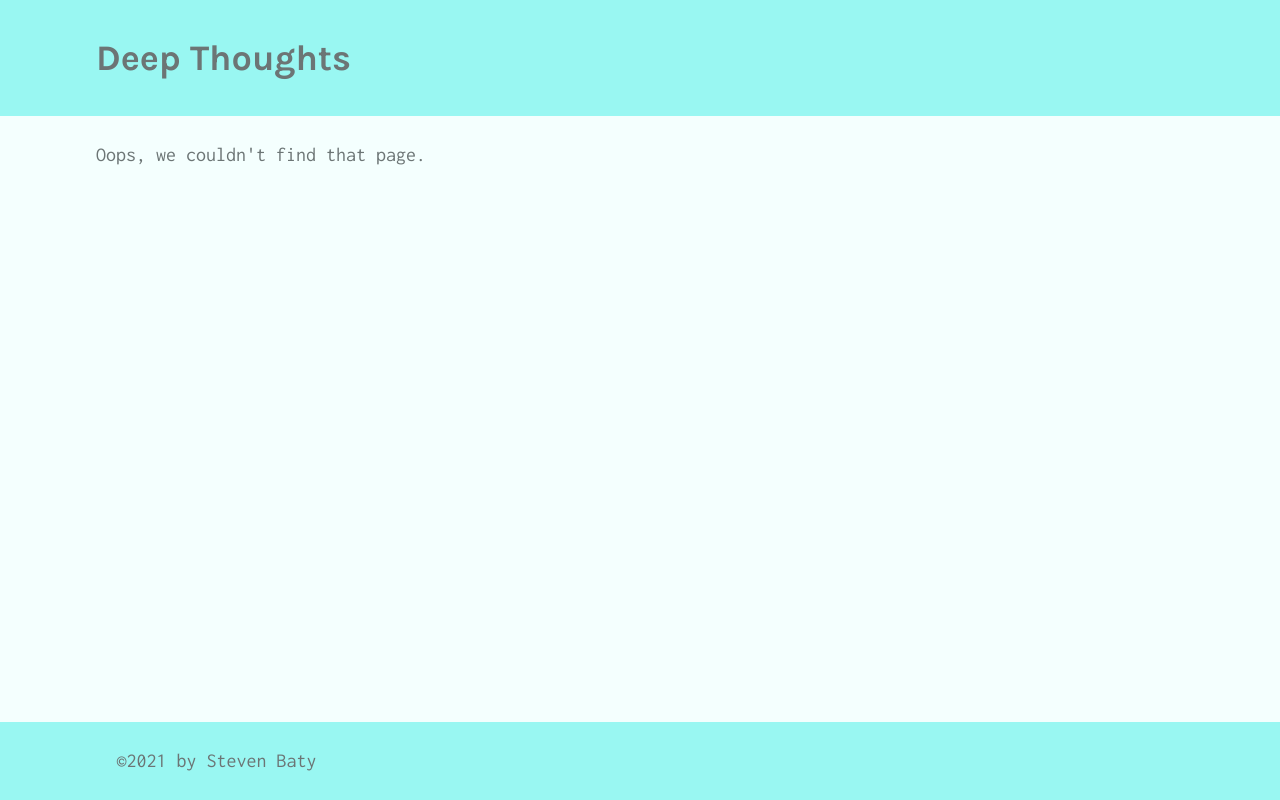
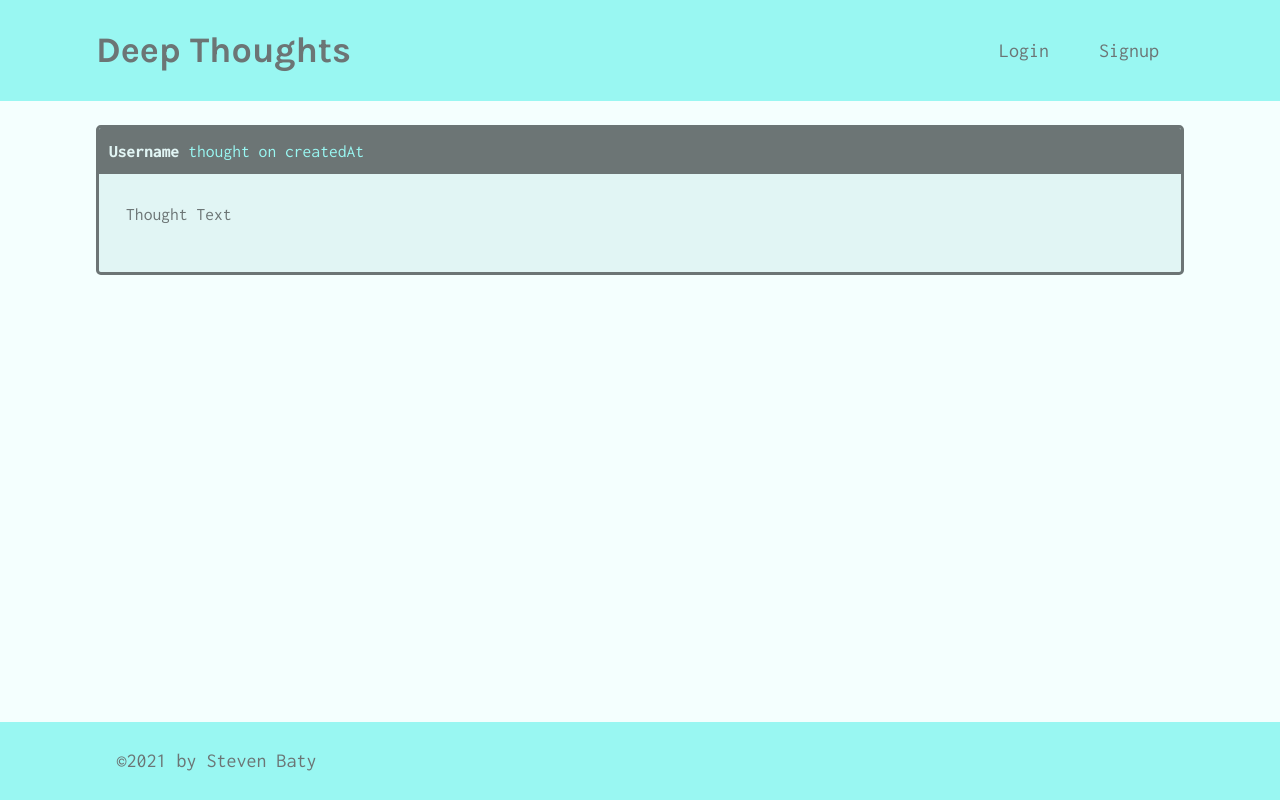
Before and after one commit to batysteven/deep-thoughts, a React (Create React App) app in the folder client/: page /thought/1 in a window 1280 px wide. Built offline with nearby package versions, Linux system fonts and the light colour scheme.

Commit message:
import link and add to Header/index.js for /, /login, /signup.. import link to ThoughtList/index.js.. import useParams in SingleThought.js.. Updated App.js route for Profile and SingleTHought

```diff
--- a/client/src/App.js
+++ b/client/src/App.js
@@ -29,8 +29,8 @@
               <Route exact path="/" component={Home} />
               <Route exact path="/login" component={Login} />
               <Route exact path="/signup" component={Signup} />
-              <Route exact path="/profile" component={Profile} />
-              <Route exact path="/thought" component={SingleThought} />
+              <Route exact path="/profile/:username?" component={Profile} />
+              <Route exact path="/thought/:id" component={SingleThought} />
 
               <Route component={NoMatch} />
             </Switch>
--- a/client/src/components/Header/index.js
+++ b/client/src/components/Header/index.js
@@ -1,10 +1,18 @@
 import React from 'react';
+import { Link } from 'react-router-dom';
 
 const Header = () => {
   return (
     <header className="bg-secondary mb-4 py-2 flex-row align-center">
       <div className="container flex-row justify-space-between-lg justify-center align-center">
-        <h1>Deep Thoughts</h1>
+        <Link to="/">
+          <h1>Deep Thoughts</h1>
+        </Link>
+
+        <nav className="text-center">
+          <Link to="/login">Login</Link>
+          <Link to="/signup">Signup</Link>
+        </nav>
       </div>
     </header>
   );
--- a/client/src/components/ThoughtList/index.js
+++ b/client/src/components/ThoughtList/index.js
@@ -1,4 +1,5 @@
 import React from 'react';
+import { Link } from 'react-router-dom';
 
 const ThoughtList = ({ thoughts, title }) => {
     if (!thoughts.length) {
@@ -12,15 +13,23 @@
                 thoughts.map(thought => (
                     <div key={thought._id} className="card mb-3">
                         <p className="card-header">
+                            <Link
+                                to={`/profile/${thought.username}`}
+                                style={{ fontWeight: 700 }}
+                                className="text-light"
+                            >
                                 {thought.username}
+                            </Link>{' '}
                             thought on {thought.createdAt}
                         </p>
                         <div className="card-body">
+                            <Link to={`/thought/${thought._id}`}>
                                 <p>{thought.thoughtText}</p>
                                 <p className="mb-0">
                                     Reactions: {thought.reactionCount} || Click to{' '}
                                     {thought.reactionCount ? 'see' : 'start'} the discussion!
                                 </p>
+                            </Link>
                         </div>
                     </div>
                 ))}
--- a/client/src/pages/SingleThought.js
+++ b/client/src/pages/SingleThought.js
@@ -1,6 +1,9 @@
 import React from 'react';
+import { useParams } from 'react-router-dom';
 
 const SingleThought = props => {
+  const { id: thoughtId } = useParams();
+
   return (
     <div>
       <div className="card mb-3">
```
Lines whose indentation alone changed are shown as unchanged.
